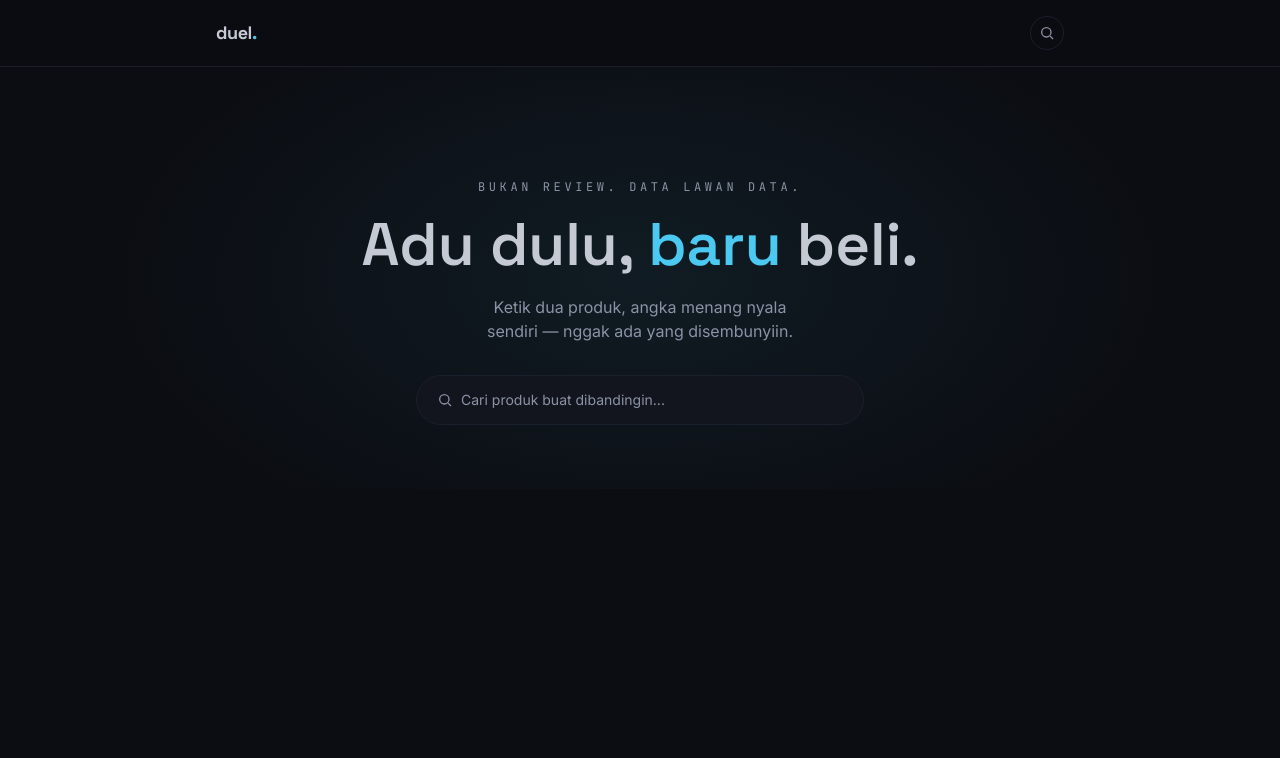
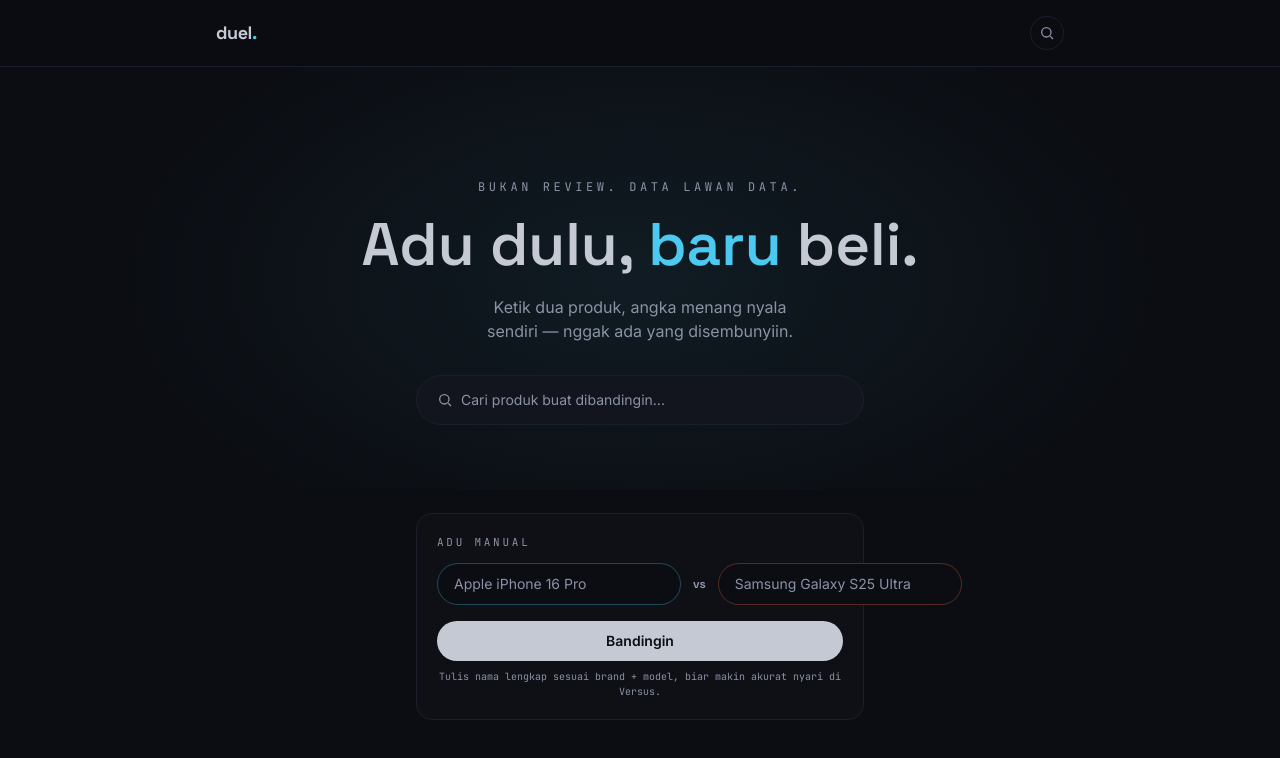
Before and after one commit to AlanAkmil/VersusHandphone, a Next.js app: page / in a window 1280 px wide. Shown: the top 758 px of the page. Built offline with nearby package versions, Linux system fonts and the light colour scheme.

Commit message:
update app/page.tsx

```diff
--- a/app/page.tsx
+++ b/app/page.tsx
@@ -1,5 +1,6 @@
 import Header from "@/components/Header";
 import SearchHero from "@/components/SearchHero";
+import QuickCompareForm from "@/components/QuickCompareForm";
 import { mockSuggestions } from "@/data/mock-duel";
 
 export default function Home() {
@@ -7,6 +8,9 @@ export default function Home() {
     <main className="min-h-screen bg-void">
       <Header />
       <SearchHero suggestions={mockSuggestions} />
+      <div className="px-6 pb-20">
+        <QuickCompareForm />
+      </div>
     </main>
   );
 }
```
